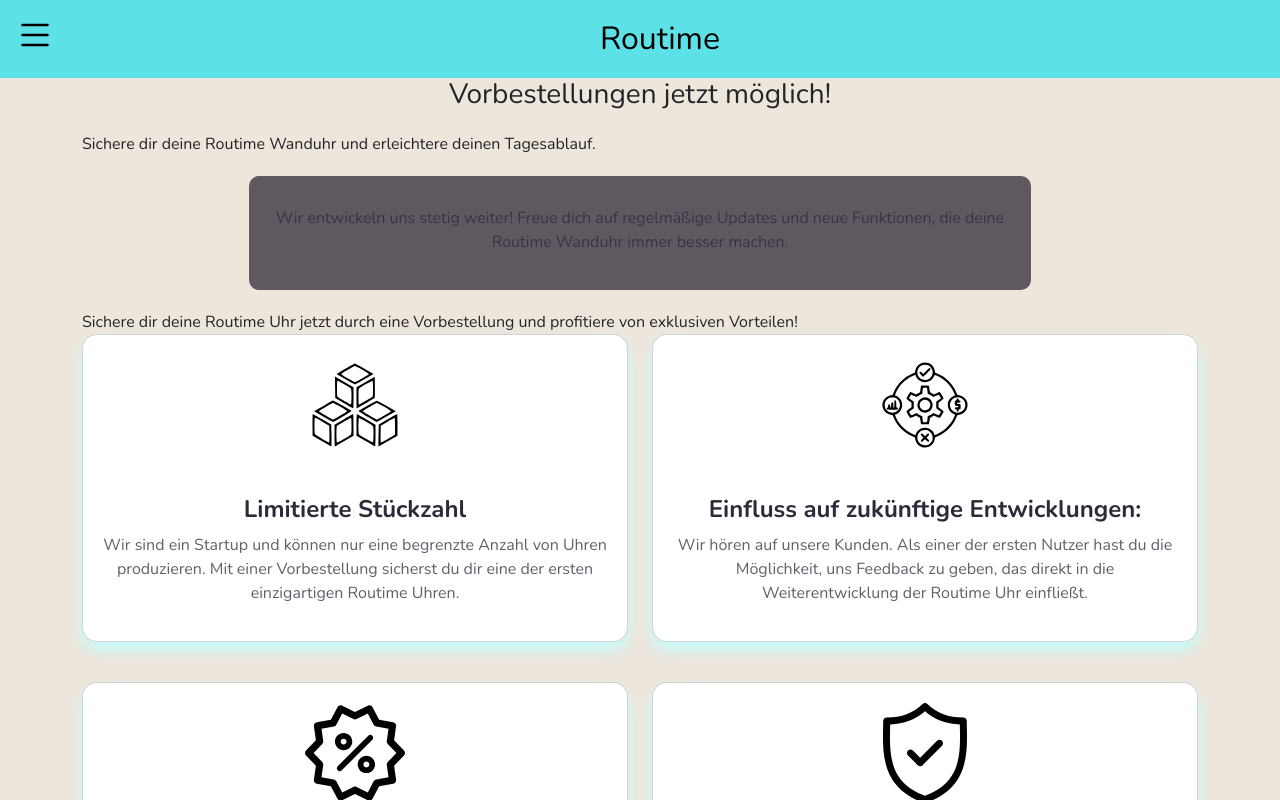
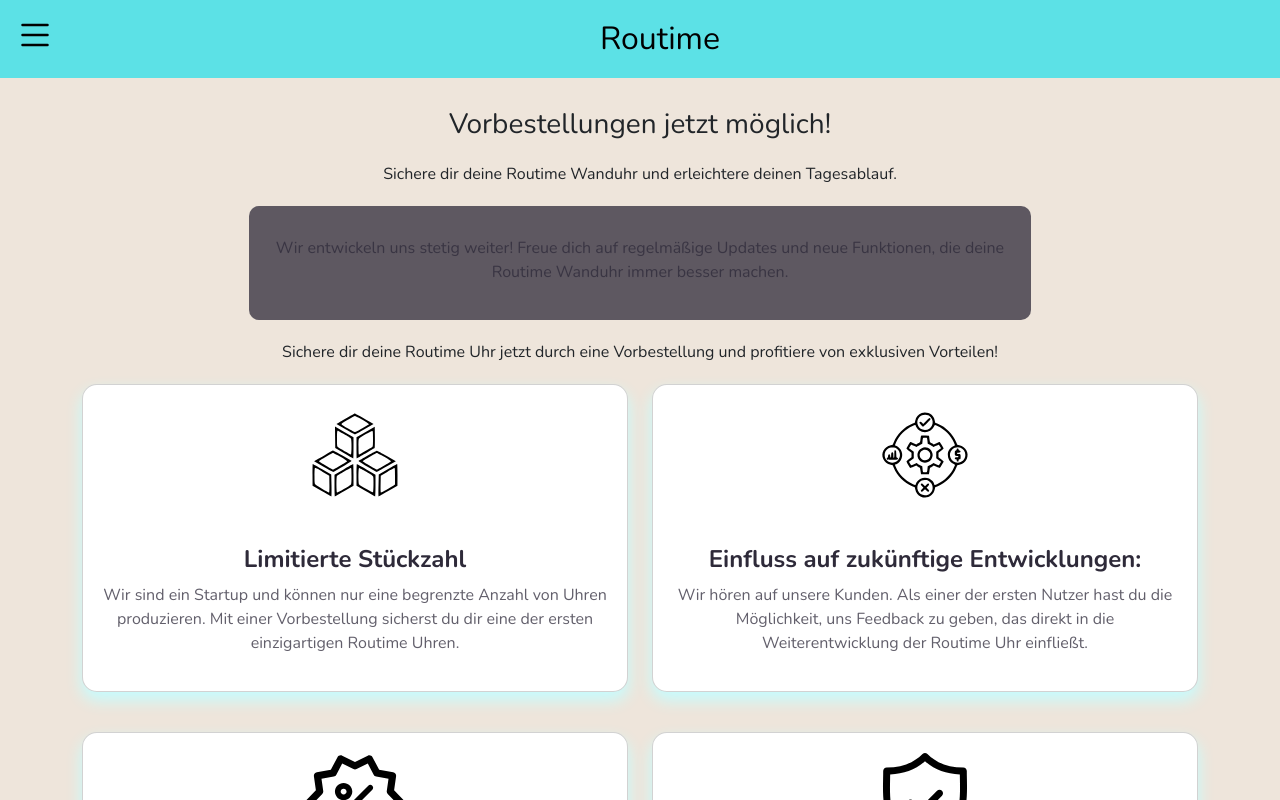
Before and after one commit to ensarspahiu/routime-ecommerce, an Angular app: page /products in a window 1280 px wide. Shown: the top 800 px of the page. Built offline with nearby package versions, Linux system fonts and the light colour scheme.

Commit message:
footer on contct us , logo click, products text align

```diff
--- a/src/app/app.component.html
+++ b/src/app/app.component.html
@@ -17,7 +17,7 @@
       </svg>
     </div>
     <div>
-      <span class="title">Routime</span>
+      <span class="title" routerLink="home">Routime</span>
     </div>
     <div>
 
--- a/src/app/app.component.scss
+++ b/src/app/app.component.scss
@@ -19,6 +19,7 @@
   .title {
     font-size: 32px;
     font-family: 'Nunito', sans-serif;
+    cursor: pointer;
   }
 
 }
@@ -31,6 +32,7 @@
   color: #2E2A39;
   text-align: center;
   background-color: #e0d7cd;
+
 }
 
 
--- a/src/app/components/contact-us/contact-us.component.html
+++ b/src/app/components/contact-us/contact-us.component.html
@@ -19,6 +19,6 @@
         required></textarea>
     </div>
 
-    <button type="submit" class="btn btn-primary">Send</button>
+    <button type="submit" >Send</button>
   </form>
 </div>
--- a/src/app/components/contact-us/contact-us.component.scss
+++ b/src/app/components/contact-us/contact-us.component.scss
@@ -1,6 +1,7 @@
 .container {
   font-family: 'Nunito', sans-serif;
   max-width: 900px;
+  height: 100vh;
 }
 
 h1 {
@@ -51,9 +52,9 @@
   transition: background-color 0.3s;
 }
 
-button:hover {
-  //background-color: #0056b3;
-}
+//button:hover {
+//  //background-color: #0056b3;
+//}
 
 .touch {
   font-size: 30px;
--- a/src/app/components/home/home.component.scss
+++ b/src/app/components/home/home.component.scss
@@ -35,7 +35,7 @@
 
 
   .sub-title{
-    margin-top: 30px;
+    margin-top: 30px !important;
     font-size: 32px;
     text-align: center;
 
--- a/src/app/components/products/products.component.html
+++ b/src/app/components/products/products.component.html
@@ -1,11 +1,11 @@
 <div class="container">
   <h1 class="text-center">Vorbestellungen jetzt möglich!</h1>
-  <span class="sub-title">Sichere dir deine Routime Wanduhr und erleichtere deinen Tagesablauf.</span>
+  <span class="sub-title" style="display: flex;justify-content: center">Sichere dir deine Routime Wanduhr und erleichtere deinen Tagesablauf.</span>
   <div class="custom-text">
     <p>Wir entwickeln uns stetig weiter! Freue dich auf regelmäßige Updates und neue Funktionen, die deine Routime
       Wanduhr immer besser machen.</p>
   </div>
-  <span class="before-facts">Sichere dir deine Routime Uhr jetzt durch eine Vorbestellung und profitiere von
+  <span class="before-facts" style="display: flex;justify-content: center; margin-bottom: 20px;">Sichere dir deine Routime Uhr jetzt durch eine Vorbestellung und profitiere von
     exklusiven Vorteilen!</span>
   <div class="row">
     <div class="col-md-6">
--- a/src/app/components/products/products.component.scss
+++ b/src/app/components/products/products.component.scss
@@ -59,6 +59,7 @@
 h1 {
   font-size: 28px;
   margin-bottom: 20px;
+  margin-top: 30px;
 }
 
 h2 {
```
